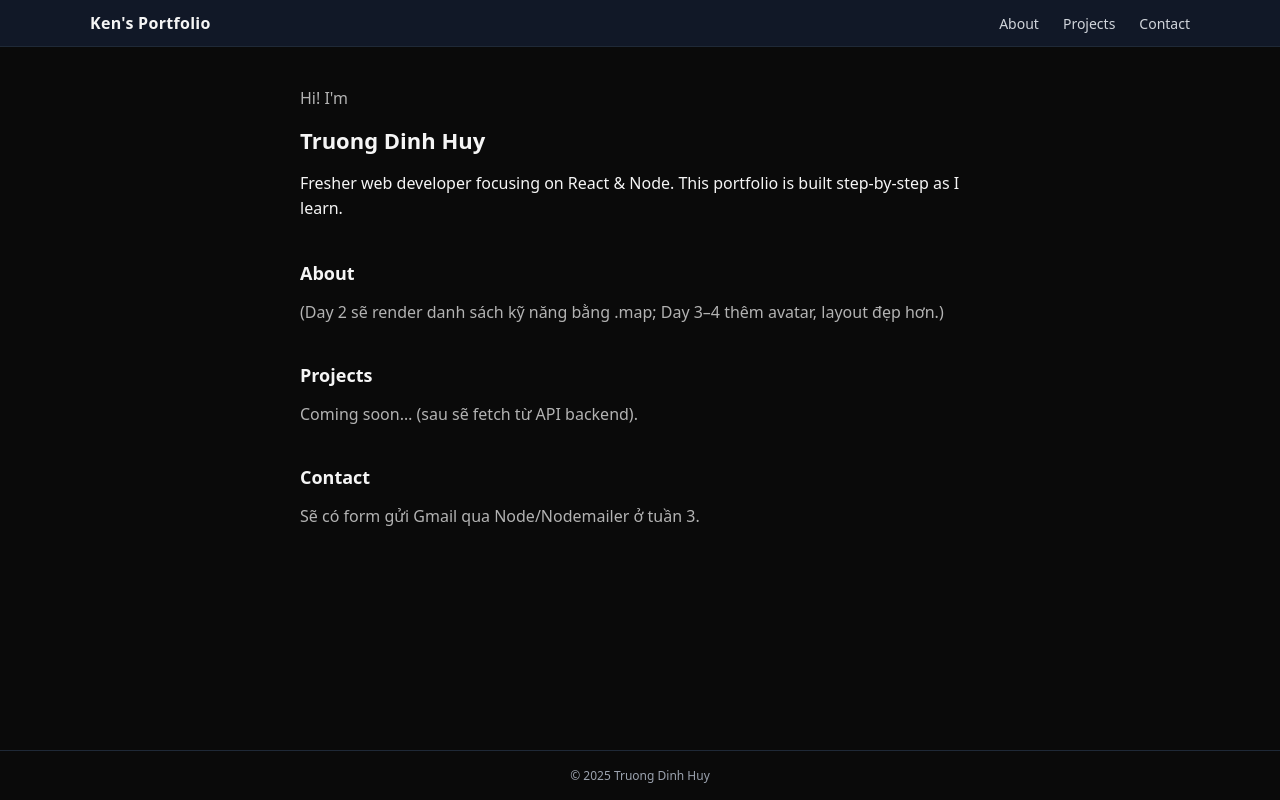
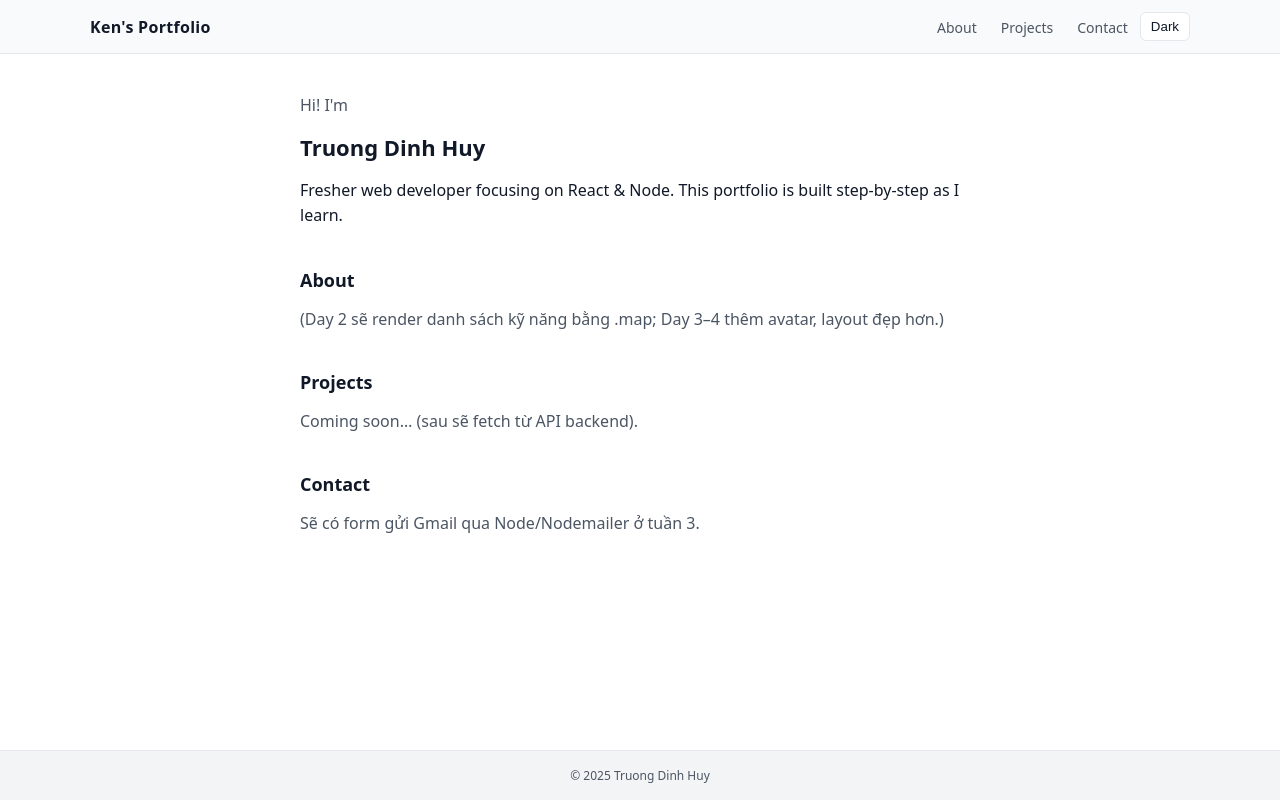
Before and after one commit to HuyK98/portfolio, a React (Vite) app: page / in a window 1280 px wide. Built offline with nearby package versions, Linux system fonts and the light colour scheme.

Commit message:
day2: add Counter task, dark/light toggle, update notes + journal

```diff
--- a/src/components/Footer/Footer.css
+++ b/src/components/Footer/Footer.css
@@ -1,7 +1,14 @@
 .site-footer {
-  border-top: 1px solid #1f2937;
-  color: #9ca3af;
+  border-top: 1px solid #e5e7eb;
+  background: #f3f4f6;
+  color: #4b5563;
   font-size: 12px;
   text-align: center;
   padding: 16px 0;
 }
+
+body.dark .site-footer {
+  border-top-color: #1f2937;
+  background: #0f172a;
+  color: #b3b3b3;
+}
--- a/src/components/Header/Header.css
+++ b/src/components/Header/Header.css
@@ -1,34 +1,45 @@
+/* Light mặc định */
 .site-header {
+  border-bottom: 1px solid #e5e7eb;   /* light border */
+  background: #f9fafb;                /* light header bg */
+  color: #111827;
+}
+
+.nav {
+  display: flex; align-items: center; justify-content: space-between;
+  padding: 12px 0;
+}
+
+.brand { font-weight: 700; letter-spacing: 0.3px; }
+
+.right { display: flex; align-items: center; gap: 12px; }
+
+.menu { display: flex; gap: 24px; list-style: none; margin: 0; padding: 0; }
+.menu a { color: #4b5563; font-size: 14px; }
+.menu a:hover { color: #111827; text-decoration: none; }
+
+/* toggle */
+.toggle {
+  border: 1px solid #e5e7eb;
+  background: #ffffff;
+  color: #111827;
+  padding: 6px 10px;
+  border-radius: 6px;
+  cursor: pointer;
+}
+.toggle:hover { background: #f3f4f6; }
+
+/* dark theme khi body có class là 'dark' */
+body.dark .site-header {
   border-bottom: 1px solid #1f2937;
   background: #111827;
   color: #f5f5f5;
 }
-
-.nav {
-  display: flex;
-  align-items: center;
-  justify-content: space-between;
-  padding: 12px 0;
+body.dark .menu a { color: #b3b3b3; }
+body.dark .menu a:hover { color: #f5f5f5; }
+body.dark .toggle {
+  border-color: #1f2937;
+  background: #0a0a0a;
+  color: #f5f5f5;
 }
-
-.brand {
-  font-weight: 700;
-  letter-spacing: 0.3px;
-}
-
-.menu {
-  display: flex;
-  gap: 24px;
-  list-style: none;
-  padding: 0;
-  margin: 0;
-}
-
-.menu a {
-  color: #d1d5db;
-  font-size: 14px;
-}
-.menu a:hover {
-  color: #ffffff;
-  text-decoration: none;
-}
+body.dark .toggle:hover { background: #111827; }
--- a/src/components/Header/Header.jsx
+++ b/src/components/Header/Header.jsx
@@ -1,15 +1,35 @@
-import "./Header.css"
+import { useState } from "react";
+import "./Header.css";
 
 export default function Header() {
+  const [dark, setDark] = useState(false);
+
+  function toggleTheme() {
+    setDark((d) => {
+      const next = !d;
+      // thêm/bớt class 'dark' vào body để chuyển theme
+      if (next) document.body.classList.add("dark");
+      else document.body.classList.remove("dark");
+      return next;
+    });
+  }
+
   return (
     <header className="site-header">
       <nav className="container nav">
-        <div className="brand">Ken's Portfolio</div>
-        <ul className="menu">
-          <li><a href="#about">About</a></li>
-          <li><a href="#projects">Projects</a></li>
-          <li><a href="#contact">Contact</a></li>
-        </ul>
+        <div className="brand"> Ken's Portfolio </div>
+
+        <div className="right">
+          <ul className="menu">
+            <li><a href="#about">About</a></li>
+            <li><a href="#projects">Projects</a></li>
+            <li><a href="#contact">Contact</a></li>
+          </ul>
+
+          <button className="toggle" onClick={toggleTheme}>
+            {dark ? "Light" : "Dark"}
+          </button>
+        </div>
       </nav>
     </header>
   );
--- a/src/styles/base.css
+++ b/src/styles/base.css
@@ -4,24 +4,28 @@ html, body, #root { height: 100%; }
 body {
   margin: 0;
   font-family: system-ui, -apple-system, Segoe UI, Roboto, Arial, sans-serif;
-  background: #0a0a0a;
-  color: #f5f5f5;
+  background: #ffffff;
+  color: #111827;
 }
 
 /* Link */
-a { color: #93c5fd; text-decoration: none; }
+a { color: #1d4ed8; text-decoration: none; }
 a:hover { text-decoration: underline; }
 
 /* Container giữa trang */
-.container {
-  max-width: 1100px;
-  margin: 0 auto;
-  padding: 0 16px;
-}
+.container { max-width: 1100px; margin: 0 auto; padding: 0 16px;}
 
 /* Spacing & text */
 .section { margin: 40px 0; }
 h1 { font-size: 24px; margin: 0; }
 h2 { font-size: 22px; margin: 0 0 12px; }
 h3 { font-size: 18px; margin: 0 0 8px; }
-.muted { color: #b3b3b3; }
+.muted { color: #4b5563; }
+
+/* dark theme (khi body có class 'dark') */
+body.dark {
+  background: #0a0a0a;
+  color: #f5f5f5;
+}
+body.dark a { color: #93c5fd; }
+body.dark .muted { color: #b3b3b3; }
```
Also changed, not shown: 1 other file (tests, documents, lock files or other folders).
